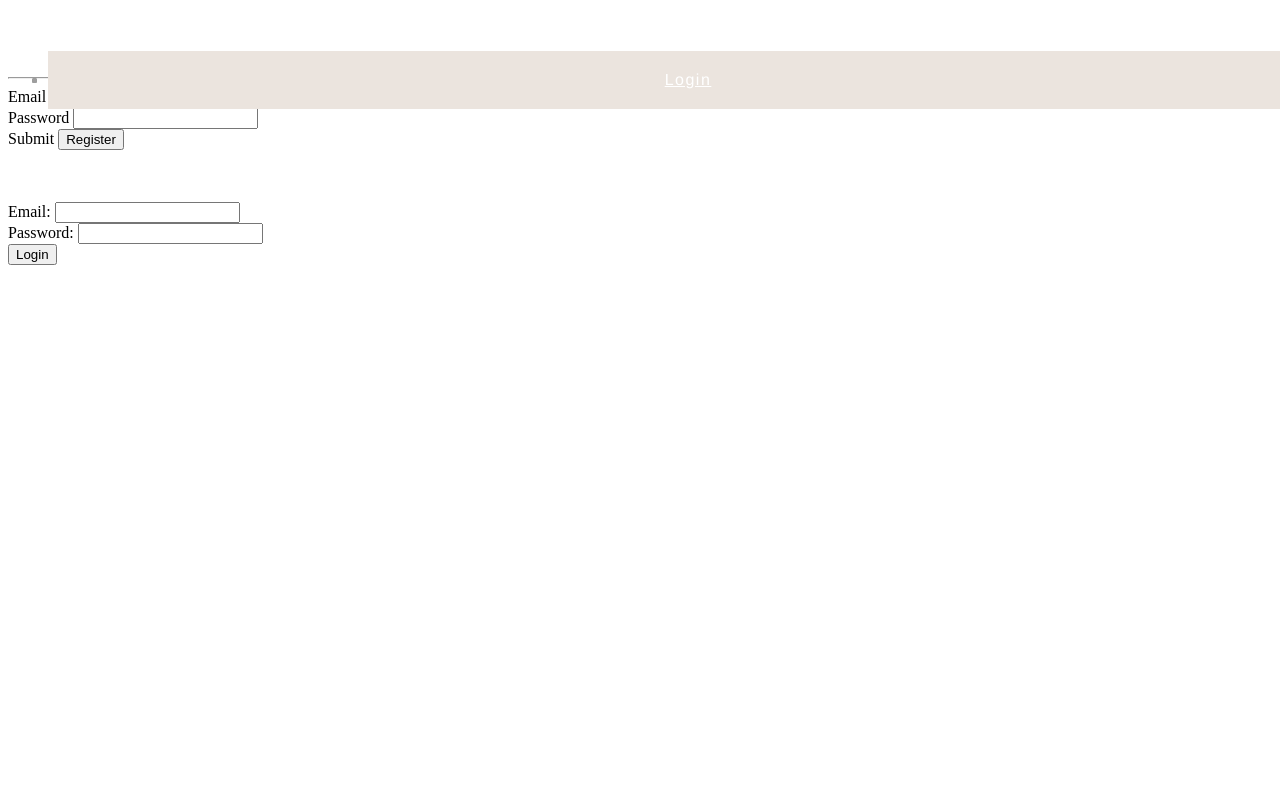
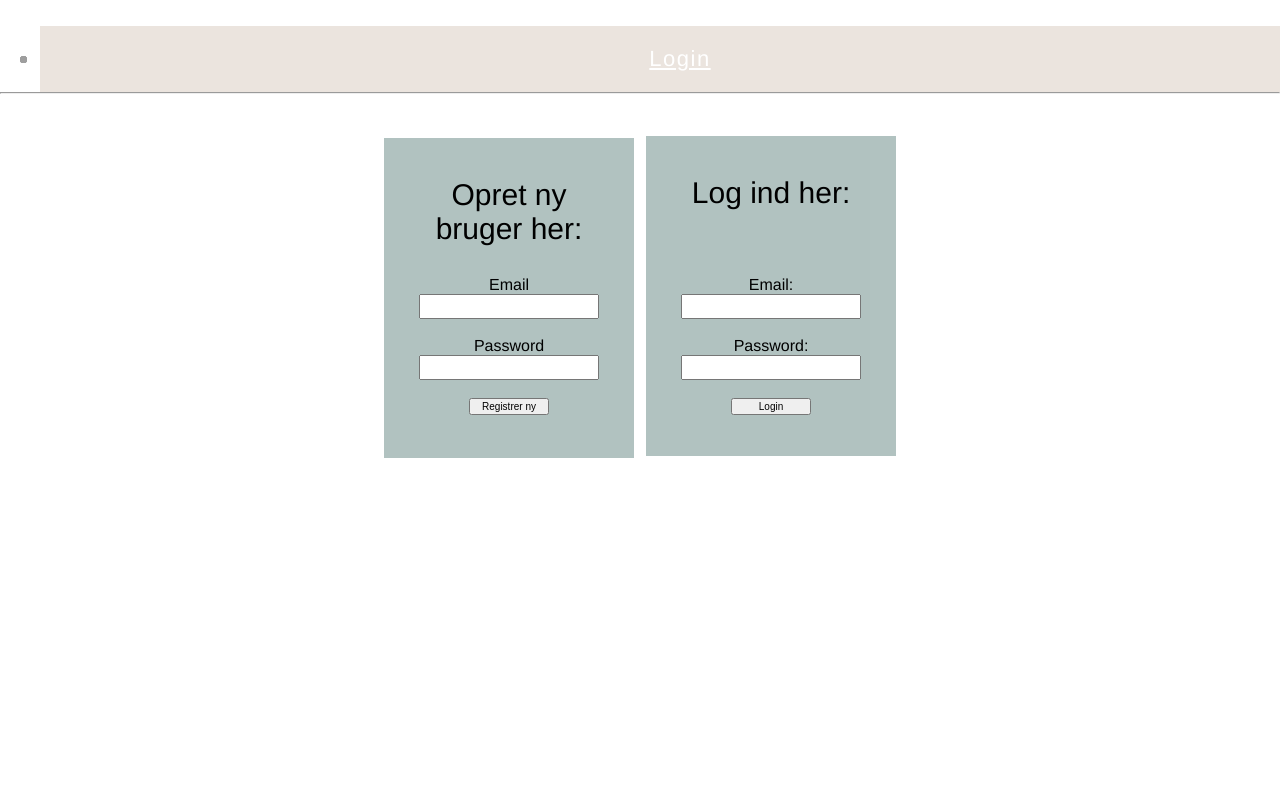
Before and after one commit to andreajakobsen/andreaphp, a PHP site: page /login/login.php in a window 1280 px wide. Run offline with PHP 8.4, Linux system fonts and the light colour scheme.

Commit message:
Stylet korrekt
CSS og finjustering

```diff
--- a/footer.php
+++ b/footer.php
@@ -1,5 +1,5 @@
 <br><br> <br><br><br><br><br><br><br><br>
 
-<center>Anne Hindkjaer &copy; 2016</center>
+<center>Andrea Jakobsen &copy; 2016</center>
 </body>
 </html>
--- a/home.php
+++ b/home.php
@@ -21,7 +21,7 @@ include 'menu.php';
 
 
 
-<h1>Du er nu logget ind</h1>
-<center><div><h4>Velkommen - du er nu oprettet i databasen <?php echo $_SESSION['username']; ?></h4></div></center>
+<h1></h1>
+<center><div><h4>Velkommen <?php echo $_SESSION['username']; ?></h4></div></center>
 </body>
 </html>
--- a/login.php
+++ b/login.php
@@ -1,50 +1,35 @@
 <?php
 $curpage='login.php';
 include 'menu.php';
-
 ?>
 
 <?php require_once 'dbconst.php'; ?>
-<!doctype html>
-<html>
-<head>
-<meta charset="UTF-8">
-<meta name="author" content="Anen hindkjaer" />
-<title>login</title>
-</head>
-<body>
-
-
-<!DOCTYPE html>
-<html lang="en">
-<head>
-	<meta charset="UTF-8">
-	<title>Create user</title>
-</head>
-<body>
-
-<form action="createuser.php" method="post">
-Email
-<input type="email" name="email" required><br>
-Password
-<input type="password" name="password" required><br>
-Submit
-<input type="submit" name="submitReg" value="Register">
-</form>
-</body>
-</html>
-<br><br>
-<form action="loginlogic.php" method="post" name="login">
-  Email:
-  <input type="email" name="email" required>
-  <br>
-  Password:
-  <input type="password" name="password" required>
-  <br>
-  <input type="submit" name="login" value="Login">
-</form><br><br>
 
 
 
-</body>
-</html>
+<br><br>
+ <div class="wrapper">
+<div id="formular"> <p>Opret ny bruger her:</p>
+<form action="createuser.php" method="post">
+Email <br>
+<input id="tekstfelt" type="email" name="email" required><br><br>
+Password<br>
+<input id="tekstfelt" type="password" name="password" required><br><br>
+<input id="knap1" type="submit" name="submitReg" value="Registrer ny">
+</form>
+</div>
+
+ <br>
+
+ <div id="formular2"> <p>Log ind her:</p><br><br>
+<form action="loginlogic.php" method="post" name="login">
+  Email: <br>
+  <input id="tekstfelt" type="email" name="email" required><br>
+  <br>
+  Password: <br>
+  <input  id="tekstfelt" type="password" name="password" required><br><br>
+  <input id="knap" type="submit" name="login" value="Login">
+</form></div>
+</div>
+
+ <br><br><br
--- a/menumenu.php
+++ b/menumenu.php
@@ -1,12 +1,10 @@
-
 
 <link rel="stylesheet" href="menustyle.css">
-<!-- selve indholdet der er i et normalt html dokument skal ikke være her, da man henter de forskellige ting in "include" på de andre sider-->
+
 <nav>
 <ul>
 <li class="menulinje"><a href="phpMenu.php" <?php if ($curpage=='phpmenu.php') { echo 'class="active"';}?>>Forside</a></li>
 <li class="menulinje"><a href="information.php" <?php if ($curpage=='information.php') { echo 'class="active"';}?>>Information</a></li>
-<li class="menulinje"><a href="portfolio.php" <?php if ($curpage=='portfolio.php') { echo 'class="active"';}?>>Portfolio</a></li>
 <li class="menulinje"><a href="kontakt.php" <?php if ($curpage=='kontakt.php') { echo 'class="active"';}?>>Kontakt</a></li>
 <li class="menulinje"><a href="login.php" <?php if ($curpage=='login.php') { echo 'class="active"';}?>>Login</a></li>
 <li class="menulinje"><a href="restricted.php" <?php if ($curpage=='restricted.php') { echo 'class="active"';}?>>Hemmelig side</a></li>
--- a/menustyle.css
+++ b/menustyle.css
@@ -1,6 +1,141 @@
+@charset "UTF-8";
+/* CSS Document */
+body {
+    font-weight: lighter;
+	padding: 0px;
+	margin: 0px;
+	font-family:font-family:"Fira Sans Book";
+	}
+nav{
+    margin-top: 2%;
+    width: 100%;
+    height: 40px;
+    text-align: center;
+    font-size: 22px;}
+
+a {
+	color:grey;
+	}
+
+a:hover{
+	color:#000000; }
 
 
-.menulinje{
+.menulinje {
+    color: #9E9E9E;
+    text-decoration: none;
+	opacity: 6.0;
+	text-align: center;
+	position: fixed;
+	font-family: Raleway, helvetica, sans-serif;
+	font-weight:lighter;
+	padding: 20px 0 20px 0;
+	background-color: #EBE4DE;
+	width: 100%;
+	letter-spacing: 1.5px;
+
+
+
+
+
+}
+
+.menulinje li{
+    list-style: none;
+	margin-right: 50px;
+    display: inline;
+    font-family: Raleway, helvetica, sans-serif;
+    font-size: 1.1em;
+    font-weight: 300;
+
+}
+
+a {
+	color: #9E9E9E;
+}
+
+a:hover{
+	color:#353535
+	}
+
+/* Jeg farver menupunktet, så man kan se hvilken side man er inde på */
+.active {
+	color: white;
+
+}
+
+.wrapper{
+    height: 250px;
+
+
+}
+
+#formular{
+    float:left;
+    margin-left: 30%;
+	height: 300px;
+	width:200px;
+	text-align: center;
+	padding: 10px 25px;;
+	opacity: 3.0;
+	font-family: Raleway, helvetica, sans-serif;
+	background-color: #B1C2C0;
+	margin-top: 1,2%;
+
+
+	}
+
+#formular2{
+    float:right;
+    margin-top: -20px;
+    margin-right: 30%;
+    height: 300px;
+	width:200px;
+	text-align: center;
+	padding: 10px 25px;;
+	opacity: 3.0;
+	font-family: Raleway, helvetica, sans-serif;
+	background-color: #B1C2C0;
+
+
+}
+
+p {
+	text-align:center;
+	font-weight: lighter;
+	font-size:30px;
+	font-family: Raleway, helvetica, sans-serif;
+	}
+
+h1{
+	text-align:center;
+	font-weight: lighter;
+	margin-top:6%;
+	font-family: Raleway, helvetica, sans-serif;
+	}
+
+#tekstfelt {
+	width:180px;
+	height:25px;
+	font-size:15px;
+	}
+
+#knap{
+	width: 80px;
+	font-size:10px;
+
+	}
+
+#knap1{
+	width: 80px;
+	font-size:10px;
+
+	}
+
+
+
+
+/*.menulinje{
 	color: #9E9E9E;
 	opacity: 6.0;
 	text-align: center;
@@ -19,12 +154,15 @@
     font-family: Raleway, helvetica, sans-serif;
     font-weight: 300;
 
+
 }
 
 nav{
-    margin-top: 4%;
+    margin-top: 2%;
     width: 100%;
+    height: 40px;
     text-align: center;
+    font-size: 22px;}
 	}
 
 a {
@@ -40,12 +178,35 @@ a:hover{
 
 }
 
+/*#wrapper {
+    width: 70%;
+    margin-left: 10%;
+
+
+}
+
 #formular{
+    float: left;
+    margin-right: 3%;
 	height: 300px;
 	width:300px;
 	text-align: center;
 	padding: 15px 30px;
-	border-radius: 20px;
+	border-radius: 10px;
+	opacity: 3.0;
+	font-family: Raleway, helvetica, sans-serif;
+	background-color: #B1C2C0;
+	font-weight:lighter;
+	letter-spacing: 2px;
+
+	}
+	#formular2{
+	Float: left;
+	height: 300px;
+	width:300px;
+	text-align: center;
+	padding: 15px 30px;
+	border-radius: 10px;
 	opacity: 3.0;
 	font-family: Raleway, helvetica, sans-serif;
 	background-color: #B1C2C0;
```
Also changed, not shown: phpMenu.php (+4 -3 lines).
